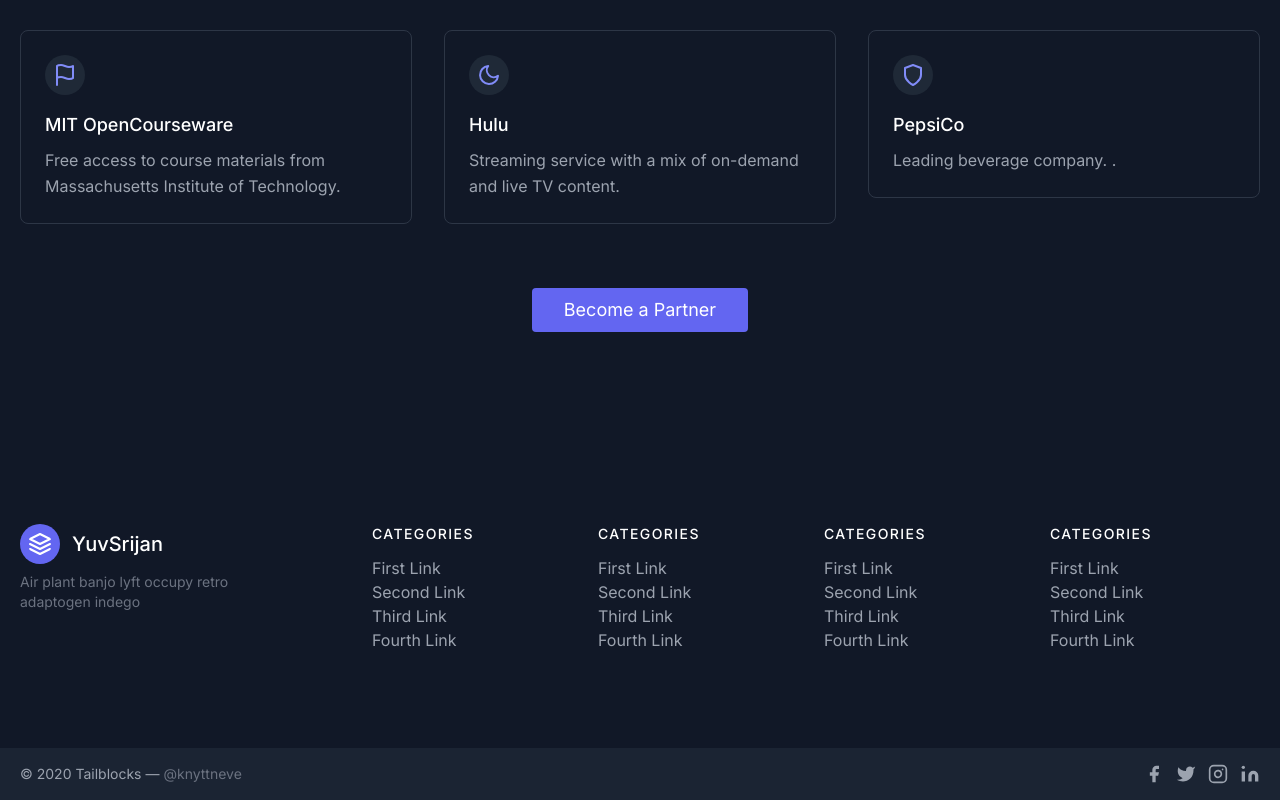
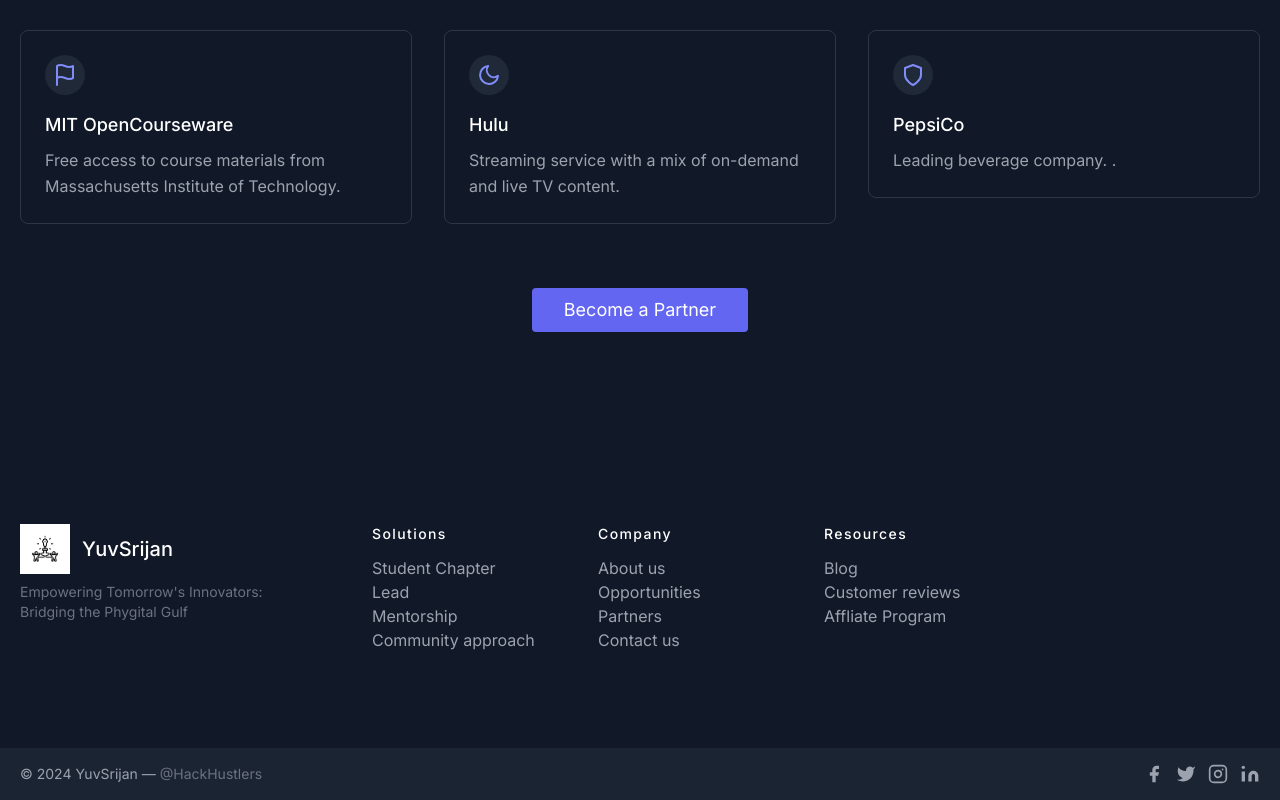
Before and after one commit to avantikachauhann/YuvSrijan, a Next.js app: page /partners in a window 1280 px wide. Shown: the part 558-1358 px from the top of the page. Built offline with nearby package versions, Linux system fonts and the light colour scheme.

Commit message:
footer links added

```diff
--- a/app/components/Footer.jsx
+++ b/app/components/Footer.jsx
@@ -1,5 +1,6 @@
 import React from 'react'
-
+import Image from 'next/image'
+import Link from 'next/link'
 const Footer = () => {
   return (
 
@@ -10,88 +11,68 @@
   <div className="container px-5 py-24 mx-auto flex md:items-center lg:items-start md:flex-row md:flex-nowrap flex-wrap flex-col">
     <div className="w-64 flex-shrink-0 md:mx-0 mx-auto text-center md:text-left">
       <a className="flex title-font font-medium items-center md:justify-start justify-center text-white">
-        <svg xmlns="http://www.w3.org/2000/svg" fill="none" stroke="currentColor" stroke-linecap="round" stroke-linejoin="round" stroke-width="2" className="w-10 h-10 text-white p-2 bg-indigo-500 rounded-full" viewBox="0 0 24 24">
-          <path d="M12 2L2 7l10 5 10-5-10-5zM2 17l10 5 10-5M2 12l10 5 10-5"></path>
-        </svg>
+        <Image src="/logo.png" alt="logo" width={50} height={50} />
         <span className="ml-3 text-xl">YuvSrijan</span>
       </a>
-      <p className="mt-2 text-sm text-gray-500">Air plant banjo lyft occupy retro adaptogen indego</p>
+      <p className="mt-2 text-sm text-gray-500"> Empowering Tomorrow's Innovators: Bridging the Phygital Gulf</p>
     </div>
     <div className="flex-grow flex flex-wrap md:pl-20 -mb-10 md:mt-0 mt-10 md:text-left text-center">
       <div className="lg:w-1/4 md:w-1/2 w-full px-4">
-        <h2 className="title-font font-medium text-white tracking-widest text-sm mb-3">CATEGORIES</h2>
+        <h2 className="title-font font-medium text-white tracking-widest text-sm mb-3">Solutions</h2>
         <nav className="list-none mb-10">
           <li>
-            <a className="text-gray-400 hover:text-white">First Link</a>
+            <a className="text-gray-400 hover:text-white">Student Chapter</a>
           </li>
           <li>
-            <a className="text-gray-400 hover:text-white">Second Link</a>
+            <a className="text-gray-400 hover:text-white">Lead</a>
           </li>
           <li>
-            <a className="text-gray-400 hover:text-white">Third Link</a>
+            <a className="text-gray-400 hover:text-white">Mentorship</a>
           </li>
           <li>
-            <a className="text-gray-400 hover:text-white">Fourth Link</a>
+            <a className="text-gray-400 hover:text-white">Community approach</a>
           </li>
         </nav>
       </div>
       <div className="lg:w-1/4 md:w-1/2 w-full px-4">
-        <h2 className="title-font font-medium text-white tracking-widest text-sm mb-3">CATEGORIES</h2>
+        <h2 className="title-font font-medium text-white tracking-widest text-sm mb-3">Company</h2>
         <nav className="list-none mb-10">
           <li>
-            <a className="text-gray-400 hover:text-white">First Link</a>
+            <Link href="/about" className="text-gray-400 hover:text-white">About us</Link>
           </li>
           <li>
-            <a className="text-gray-400 hover:text-white">Second Link</a>
+            <Link href="/opportunity" className="text-gray-400 hover:text-white">Opportunities</Link>
           </li>
           <li>
-            <a className="text-gray-400 hover:text-white">Third Link</a>
+            <Link href="/partners" className="text-gray-400 hover:text-white">Partners</Link>
           </li>
           <li>
-            <a className="text-gray-400 hover:text-white">Fourth Link</a>
+            <Link href="/contactus" className="text-gray-400 hover:text-white">Contact us</Link>
           </li>
         </nav>
       </div>
       <div className="lg:w-1/4 md:w-1/2 w-full px-4">
-        <h2 className="title-font font-medium text-white tracking-widest text-sm mb-3">CATEGORIES</h2>
+        <h2 className="title-font font-medium text-white tracking-widest text-sm mb-3">Resources</h2>
         <nav className="list-none mb-10">
           <li>
-            <a className="text-gray-400 hover:text-white">First Link</a>
+            <a className="text-gray-400 hover:text-white">Blog</a>
           </li>
           <li>
-            <a className="text-gray-400 hover:text-white">Second Link</a>
+            <a className="text-gray-400 hover:text-white">Customer reviews</a>
           </li>
           <li>
-            <a className="text-gray-400 hover:text-white">Third Link</a>
+            <a className="text-gray-400 hover:text-white">Affliate Program</a>
           </li>
-          <li>
-            <a className="text-gray-400 hover:text-white">Fourth Link</a>
-          </li>
+
         </nav>
       </div>
-      <div className="lg:w-1/4 md:w-1/2 w-full px-4">
-        <h2 className="title-font font-medium text-white tracking-widest text-sm mb-3">CATEGORIES</h2>
-        <nav className="list-none mb-10">
-          <li>
-            <a className="text-gray-400 hover:text-white">First Link</a>
-          </li>
-          <li>
-            <a className="text-gray-400 hover:text-white">Second Link</a>
-          </li>
-          <li>
-            <a className="text-gray-400 hover:text-white">Third Link</a>
-          </li>
-          <li>
-            <a className="text-gray-400 hover:text-white">Fourth Link</a>
-          </li>
-        </nav>
-      </div>
+
     </div>
   </div>
   <div className="bg-gray-800 bg-opacity-75">
     <div className="container mx-auto py-4 px-5 flex flex-wrap flex-col sm:flex-row">
-      <p className="text-gray-400 text-sm text-center sm:text-left">© 2020 Tailblocks —
-        <a href="https://twitter.com/knyttneve" rel="noopener noreferrer" className="text-gray-500 ml-1" target="_blank">@knyttneve</a>
+      <p className="text-gray-400 text-sm text-center sm:text-left">© 2024 YuvSrijan —
+        <a href="https://twitter.com/" rel="noopener noreferrer" className="text-gray-500 ml-1" target="_blank">@HackHustlers</a>
       </p>
       <span className="inline-flex sm:ml-auto sm:mt-0 mt-2 justify-center sm:justify-start">
         <a className="text-gray-400">
--- a/app/layout.js
+++ b/app/layout.js
@@ -6,8 +6,8 @@
 const inter = Inter({ subsets: ["latin"] });
 
 export const metadata = {
-  title: "Create Next App",
-  description: "Generated by create next app",
+  title: "YuvSrijan",
+  description: "Created by the team HackHustlers",
 };
 
 export default function RootLayout({ children }) {
```
